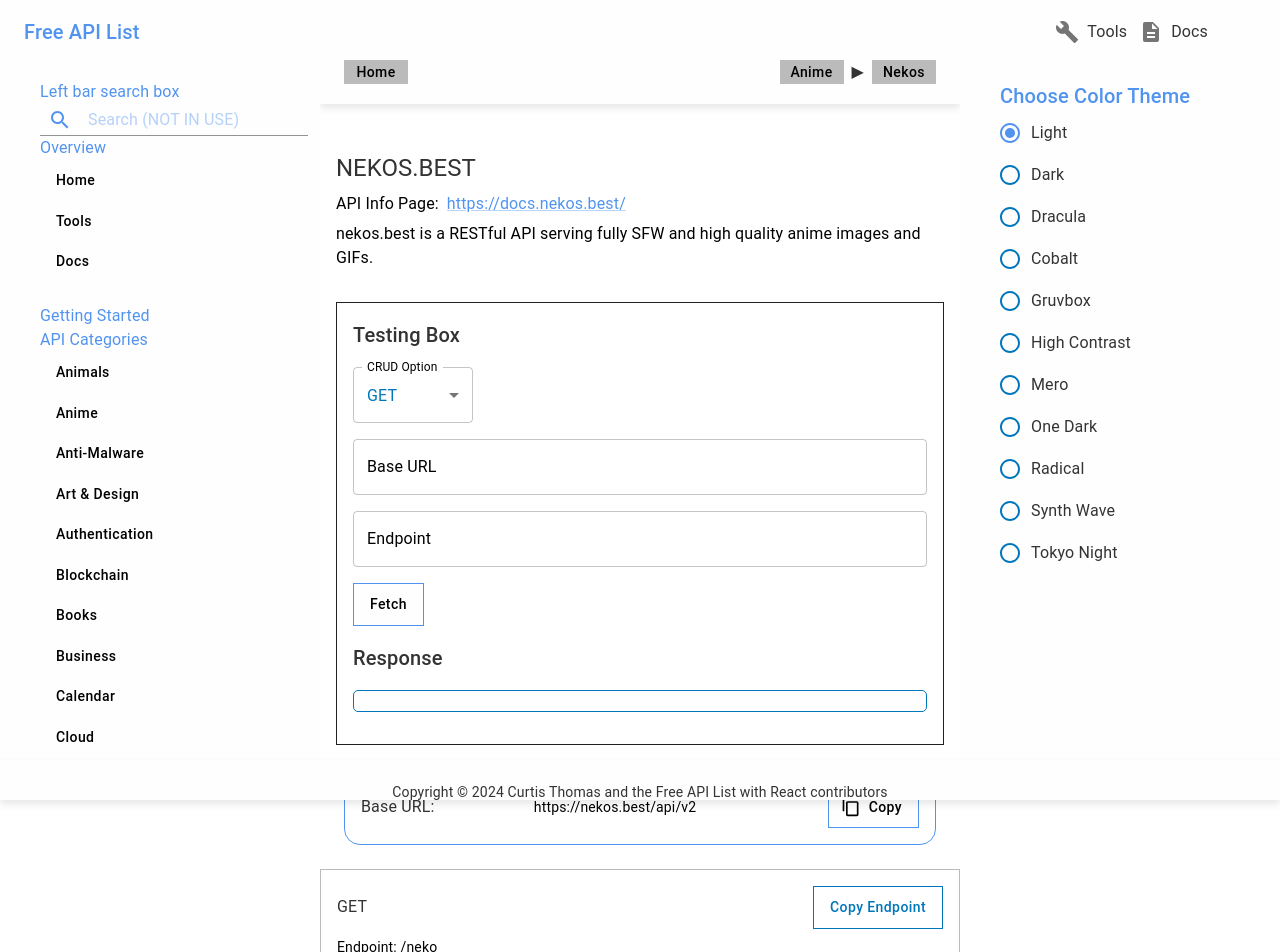
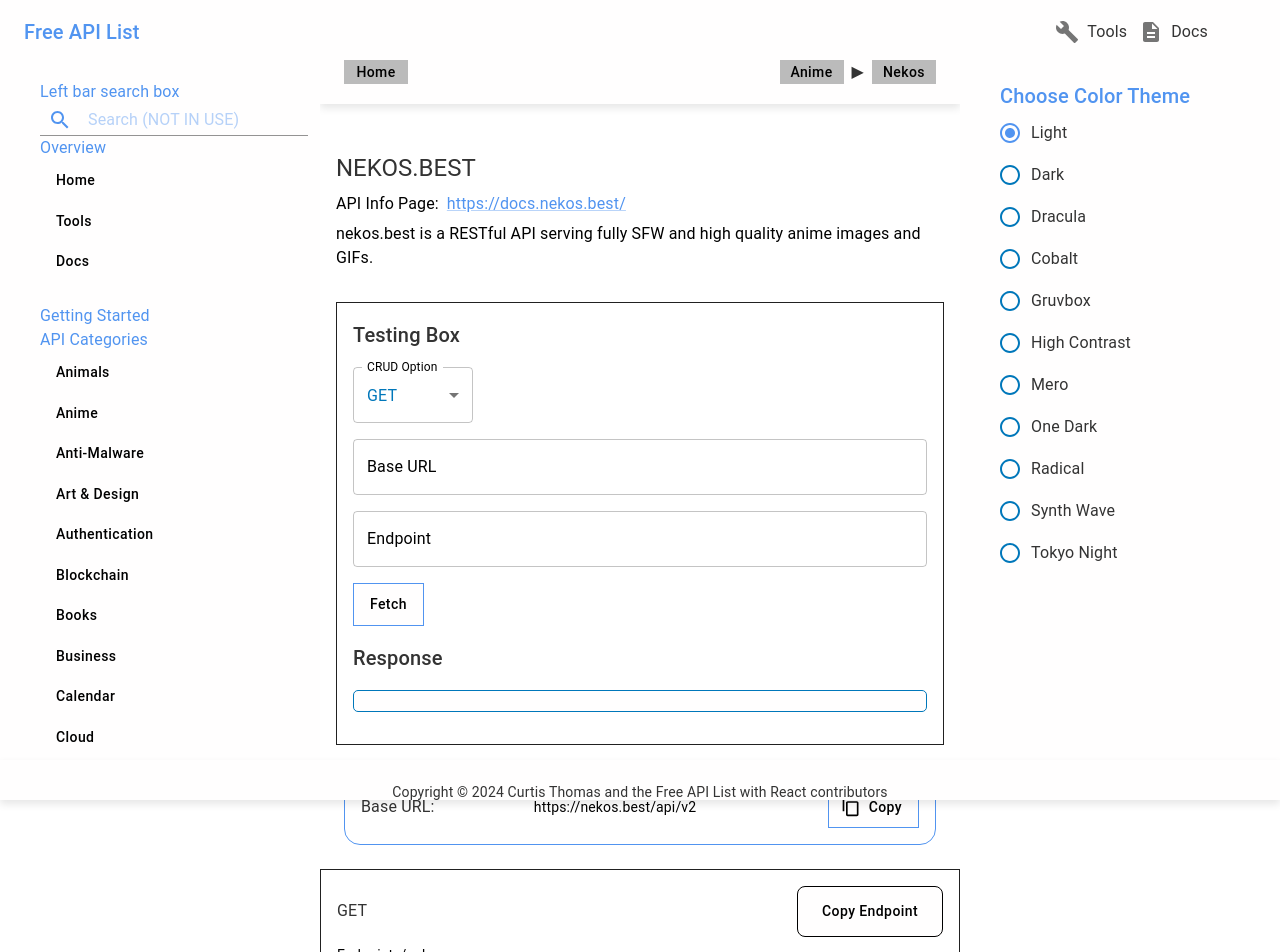
Before and after one commit to Curtis-Thomas/free-api-list-with-react, a React (Create React App) app: page /AnimeDash/Nekos in a window 1280 px wide. Shown: the top 952 px of the page. Built offline with nearby package versions, Linux system fonts and the light colour scheme.

Commit message:
style: theme colors added to endpoints

```diff
--- a/src/components/Endpoints.js
+++ b/src/components/Endpoints.js
@@ -1,8 +1,17 @@
 import React from "react";
-import { Box, Typography, Button, Snackbar, IconButton } from "@mui/material";
+import {
+  Box,
+  Typography,
+  Button,
+  Snackbar,
+  IconButton,
+  useTheme,
+} from "@mui/material";
 import CloseIcon from "@mui/icons-material/Close";
 
 const Endpoints = ({ header, endpoint, description }) => {
+  const theme = useTheme();
+
   const [openSnackbar, setOpenSnackbar] = React.useState(false);
 
   const handleCopyEndpoint = () => {
@@ -41,7 +50,7 @@ const Endpoints = ({ header, endpoint, description }) => {
   );
 
   return (
-    <Box sx={{ border: "solid 1px #bbb", padding: 2, marginBottom: 2 }}>
+    <Box sx={{ border: "solid 1px", padding: 2, marginBottom: 2 }}>
       <Box
         sx={{
           display: "flex",
@@ -51,7 +60,23 @@ const Endpoints = ({ header, endpoint, description }) => {
         }}
       >
         <Typography variant="subtitle1">{header}</Typography>
-        <Button variant="outlined" onClick={handleCopyEndpoint}>
+        <Button
+          variant="outlined"
+          onClick={handleCopyEndpoint}
+          sx={{
+            color: theme.palette.text.secondary,
+            backgroundColor: theme.palette.background.default,
+            padding: "12px 24px",
+            borderRadius: "8px",
+
+            border: "1px solid",
+            "&:hover": {
+              color: theme.palette.text.primary,
+              opacity: 0.8,
+              border: "1px dashed",
+            },
+          }}
+        >
           Copy Endpoint
         </Button>
       </Box>
```
Also changed, not shown: 2 other files (tests, documents, lock files or other folders).
